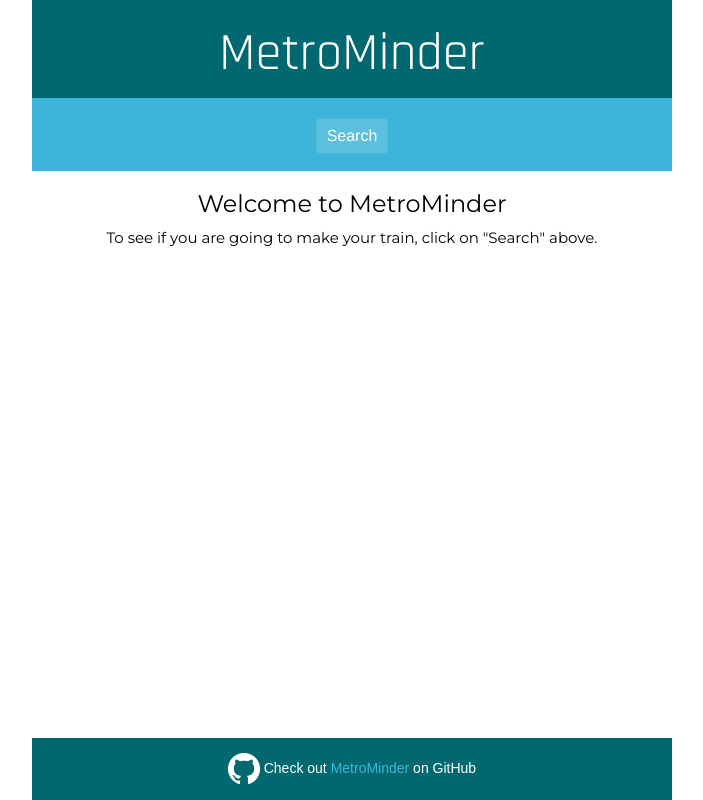
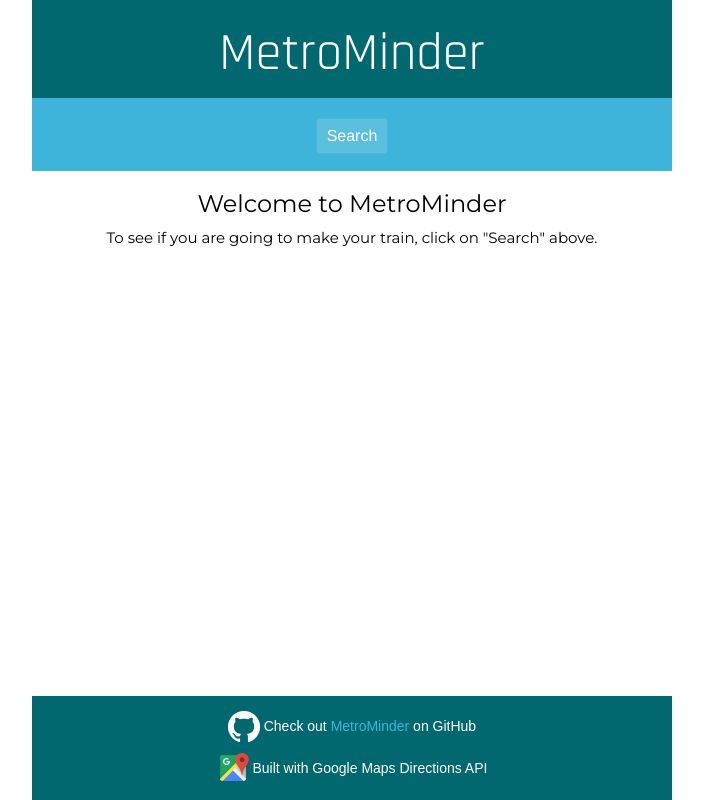
Before and after one commit to SPHornsby/metrominder, a website: page public/index.html in a window 1280 px wide. Shown: the whole page, without its empty margins (288-991 px from the left). Drawn offline with nearby package versions, Linux system fonts and the light colour scheme; no server answers.

Commit message:
Adds google attribution to footer.

```diff
--- a/public/index.html
+++ b/public/index.html
@@ -102,6 +102,7 @@
         </div>
         <div class="bottom">
           <h5><span><img src="../images/GitHub-Mark-Light-32px.png"></span>   Check out <a href="https://github.com/SPHornsby/metrominder" target="_blank">MetroMinder</a> on GitHub</h5>
+          <h5><span><img src="../images/maps_32dp.png"></span>  Built with Google Maps Directions API</h5>
         </div>
       </div>
     </div>
```
Also changed, not shown: public/images/maps_32dp.png (added).
